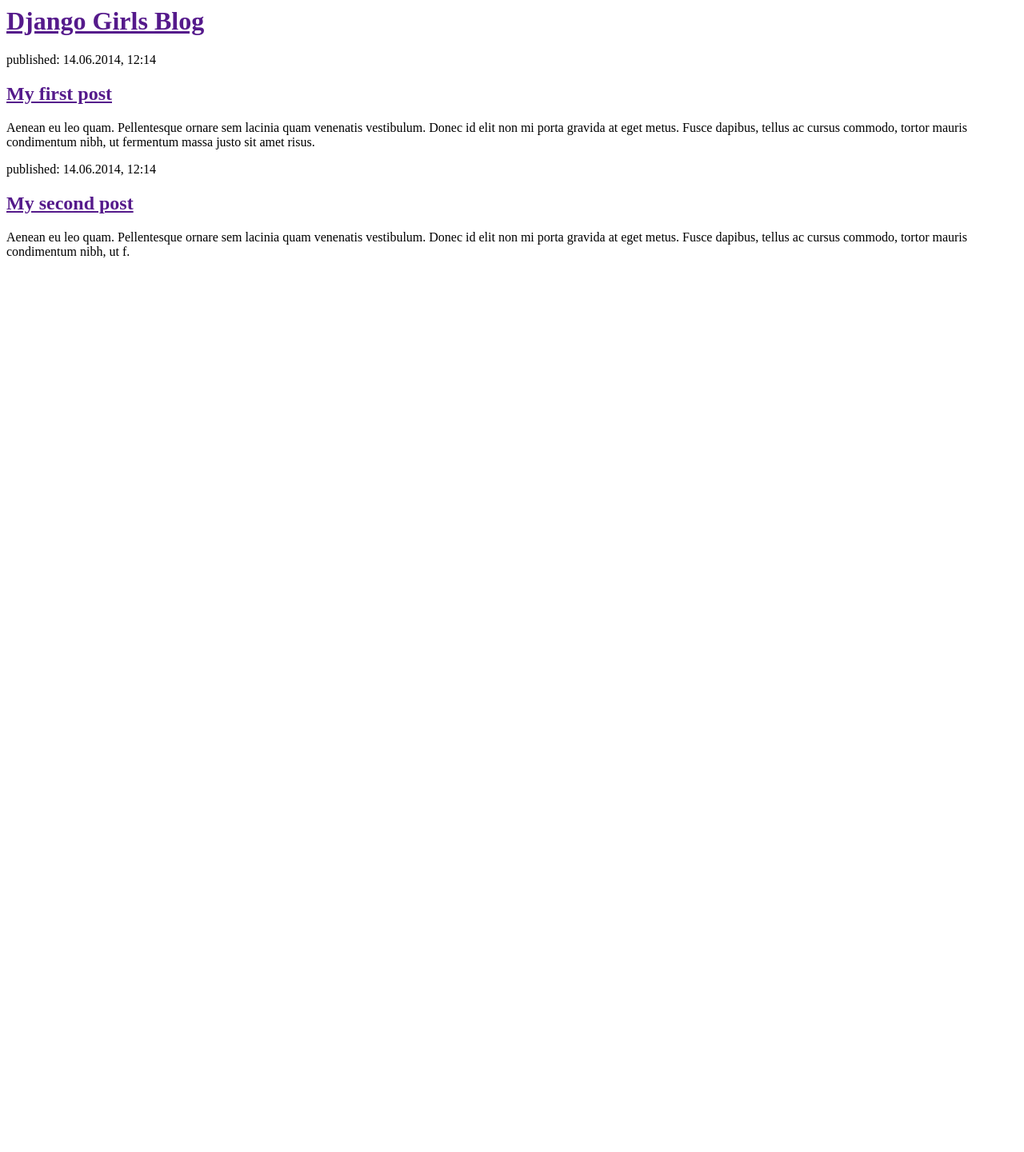
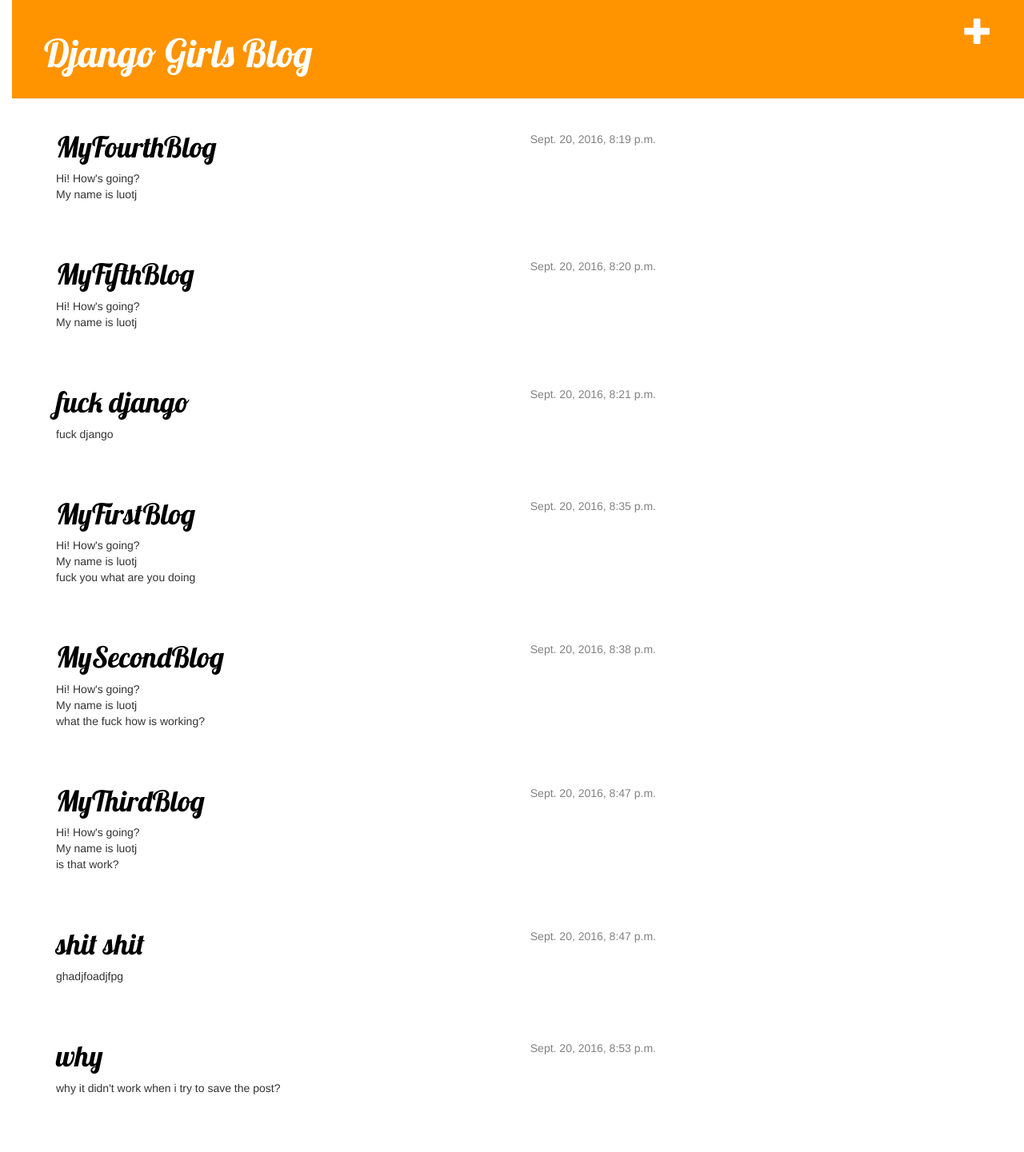
Before and after one commit to luotj/MyFirstBlog, a Django app: page / in a window 1280 px wide. Shown: the whole page at 80% size. Before the commit the page ends 323 px from the top, so only its background shows below. Run offline with Django 3.2, Linux system fonts and the light colour scheme; data comes from the database, SQL or seed files in the repository; both versions use the stored data as it was after the commit; some libraries are stand-ins or nearby versions.

Commit message:
blog is finished! and redirect is not ok

```diff
--- /dev/null
+++ b/mysite/blog/static/css/blog.css
@@ -0,0 +1,56 @@
+h1 a {
+    color: #FCA205;
+    font-family: 'Lobster';
+}
+
+body {
+    padding-left: 15px;
+}
+
+.page-header {
+    background-color: #ff9400;
+    margin-top: 0;
+    padding: 20px 20px 20px 40px;
+}
+
+.page-header h1, .page-header h1 a, .page-header h1 a:visited, .page-header h1 a:active {
+    color: #ffffff;
+    font-size: 36pt;
+    text-decoration: none;
+}
+
+.content {
+    margin-left: 40px;
+}
+
+h1, h2, h3, h4 {
+    font-family: 'Lobster', cursive;
+}
+
+.date {
+    float: right;
+    color: #828282;
+}
+
+.save {
+    float: right;
+}
+
+.post-form textarea, .post-form input {
+    width: 100%;
+}
+
+.top-menu, .top-menu:hover, .top-menu:visited {
+    color: #ffffff;
+    float: right;
+    font-size: 26pt;
+    margin-right: 20px;
+}
+
+.post {
+    margin-bottom: 70px;
+}
+
+.post h1 a, .post h1 a:visited {
+    color: #000000;
+}
--- /dev/null
+++ b/mysite/blog/templates/blog/base.html
@@ -0,0 +1,24 @@
+    {% load staticfiles %}
+    <html>
+        <head>
+            <title>Django Girls blog</title>
+            <link rel="stylesheet" href="//maxcdn.bootstrapcdn.com/bootstrap/3.2.0/css/bootstrap.min.css">
+            <link rel="stylesheet" href="//maxcdn.bootstrapcdn.com/bootstrap/3.2.0/css/bootstrap-theme.min.css">
+            <link href='//fonts.googleapis.com/css?family=Lobster&subset=latin,latin-ext' rel='stylesheet' type='text/css'>
+            <link rel="stylesheet" href="{% static 'css/blog.css' %}">
+        </head>
+        <body>
+            <div class="page-header">
+                <a href="{% url 'post_new' %}" class="top-menu"><span class="glyphicon glyphicon-plus"></span></a>
+                <h1><a href="/">Django Girls Blog</a></h1>
+            </div>
+            <div class="content container">
+                <div class="row">
+                    <div class="col-md-8">
+                        {% block content %}
+                        {% endblock %}
+                    </div>
+                </div>
+            </div>
+        </body>
+    </html>
--- a/mysite/blog/templates/blog/post_list.html
+++ b/mysite/blog/templates/blog/post_list.html
@@ -1,22 +1,13 @@
-<html>
-    <head>
-        <title>Django Girls blog</title>
-    </head>
-    <body>
-        <div>
-            <h1><a href="">Django Girls Blog</a></h1>
-        </div>
+    {% extends 'blog/base.html' %}
 
-        <div>
-            <p>published: 14.06.2014, 12:14</p>
-            <h2><a href="">My first post</a></h2>
-            <p>Aenean eu leo quam. Pellentesque ornare sem lacinia quam venenatis vestibulum. Donec id elit non mi porta gravida at eget metus. Fusce dapibus, tellus ac cursus commodo, tortor mauris condimentum nibh, ut fermentum massa justo sit amet risus.</p>
-        </div>
-
-        <div>
-            <p>published: 14.06.2014, 12:14</p>
-            <h2><a href="">My second post</a></h2>
-            <p>Aenean eu leo quam. Pellentesque ornare sem lacinia quam venenatis vestibulum. Donec id elit non mi porta gravida at eget metus. Fusce dapibus, tellus ac cursus commodo, tortor mauris condimentum nibh, ut f.</p>
-        </div>
-    </body>
-</html>
+    {% block content %}
+        {% for post in posts %}
+            <div class="post">
+                <div class="date">
+                    {{ post.published_date }}
+                </div>
+                <h1><a href="{% url 'post_detail' pk=post.pk %}">{{ post.title }}</a></h1>
+                <p>{{ post.text|linebreaksbr }}</p>
+            </div>
+        {% endfor %}
+    {% endblock content %}
--- a/mysite/blog/urls.py
+++ b/mysite/blog/urls.py
@@ -3,4 +3,7 @@ from . import views
 
 urlpatterns = [
     url(r'^$', views.post_list, name='post_list'),
+    url(r'^post/(?P<pk>[0-9]+)/$', views.post_detail, name='post_detail'),
+    url(r'^post/new/$', views.post_new, name='post_new'),
+    url(r'^post/(?P<pk>[0-9]+)/edit/$', views.post_edit, name='post_edit'),
 ]
--- a/mysite/blog/views.py
+++ b/mysite/blog/views.py
@@ -1,5 +1,43 @@
-from django.shortcuts import render
+from django.shortcuts import render, get_object_or_404
+from . models import Post
+from django.utils import timezone
+from .forms import PostForm
+from django.shortcuts import redirect
 
 # Create your views here.
 def post_list(request):
-    return render(request, 'blog/post_list.html', {})
+    posts = Post.objects.filter(published_date__lte=timezone.now()).order_by('published_date')
+    return render(request, 'blog/post_list.html', {'posts': posts})
+
+def post_detail(request, pk):
+    post = get_object_or_404(Post, pk=pk)
+    return render(request, 'blog/post_detail.html', {'post': post})
+
+def post_new(request):
+    if request.method == "POST":
+        form = PostForm(request.POST)
+        if form.is_valid():
+            post = form.save(commit=False)
+            post.author = request.user
+            post.published_date = timezone.now()
+            post.save()
+            #post_detail(request, pk=post.pk)
+            return redirect('blog.views.post_detail', pk=post.pk)
+    else:
+        form = PostForm()
+    return render(request, 'blog/post_edit.html', {'form': form})
+
+def post_edit(request, pk):
+    post = get_object_or_404(Post, pk=pk)
+    if request.method == "POST":
+        form = PostForm(request.POST, instance=post)
+        if form.is_valid():
+            post = form.save(commit=False)
+            post.author = request.user
+            post.published_date = timezone.now()
+            post.save()
+            #post_detail(request, pk=post.pk)
+            return redirect('blog.views.post_detail', pk=post.pk)
+    else:
+        form = PostForm(instance=post)
+    return render(request, 'blog/post_edit.html', {'form': form})
```
Also changed, not shown: mysite/blog/forms.py (added, +9 -0 lines), mysite/blog/templates/blog/post_detail.html (added, +14 -0 lines), mysite/blog/templates/blog/post_edit.html (added, +9 -0 lines), mysite/db.sqlite3.
